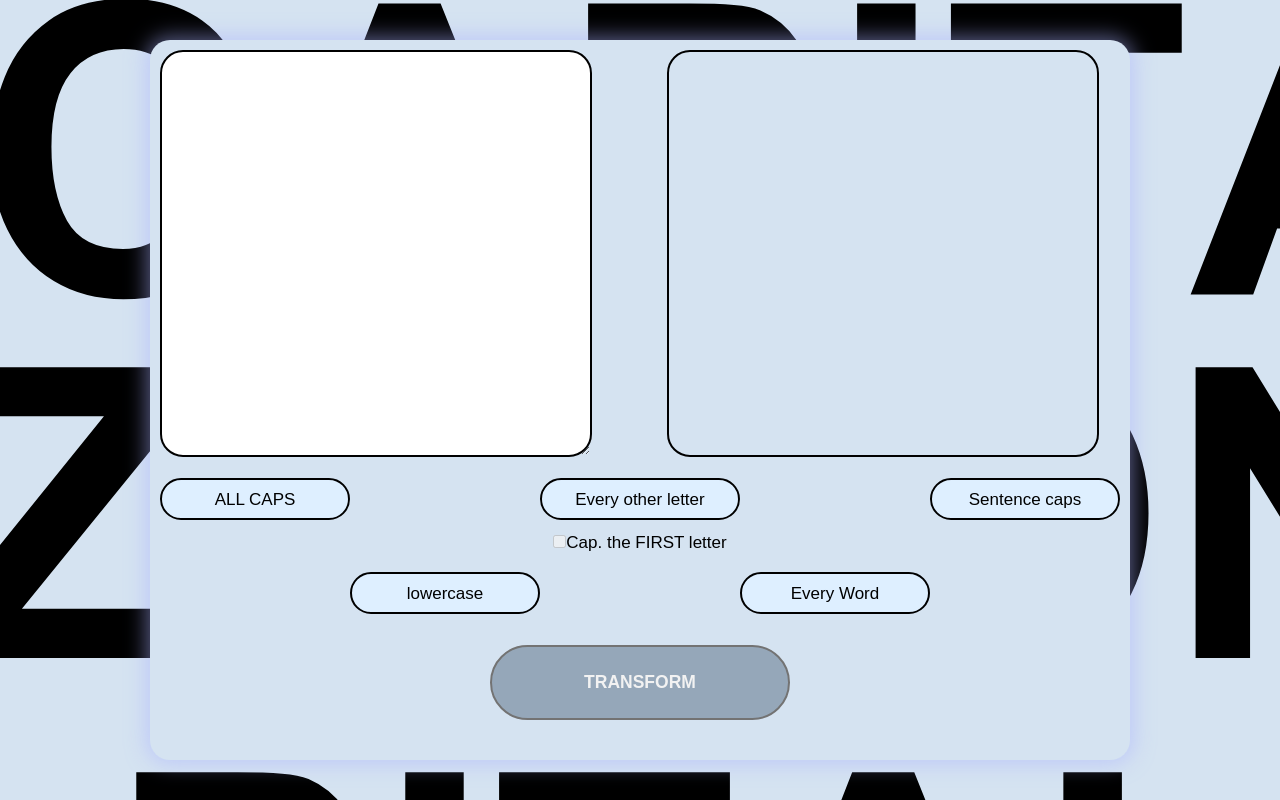
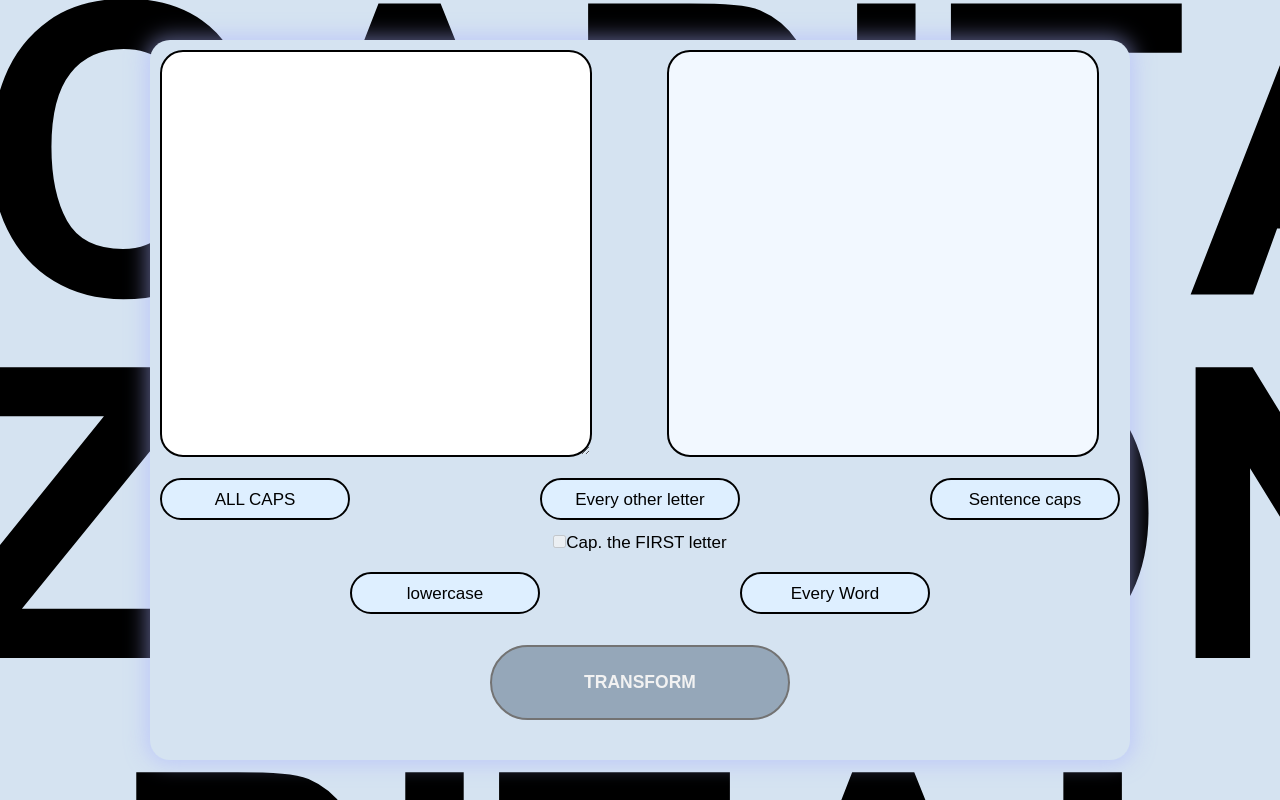
Before and after one commit to letmeeatbrioche/capitalization-app, a Next.js app: page / in a window 1280 px wide. Built offline with nearby package versions, Linux system fonts and the light colour scheme.

Commit message:
Add result box styles

```diff
--- a/src/components/Result.tsx
+++ b/src/components/Result.tsx
@@ -2,7 +2,7 @@ import { TransformedTextProps } from "@/types"
 
 const Result = ({ transformedText }: TransformedTextProps) => {
   return (
-    <div className="result bg-[rgb(242, 248, 255)] border-2 border-black border-solid rounded-[23px] col-[5_/_span_3] w-[105%] relative right-[42px] p-2.5 max-h-[423.2px]">
+    <div className="result overflow-auto text-[18px] bg-[#f2f8ff] border-2 border-black border-solid rounded-[23px] col-[5_/_span_3] w-[105%] relative right-[42px] p-2.5 max-h-[423.2px]">
       {transformedText}
     </div>
   )
```
